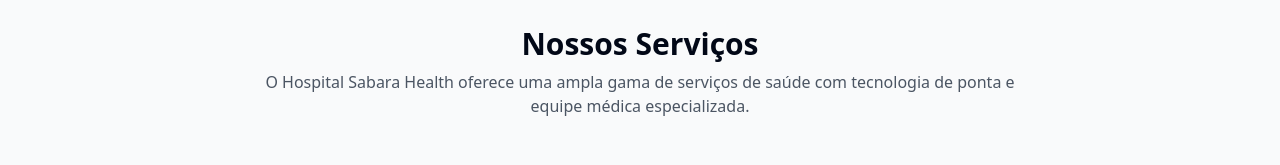
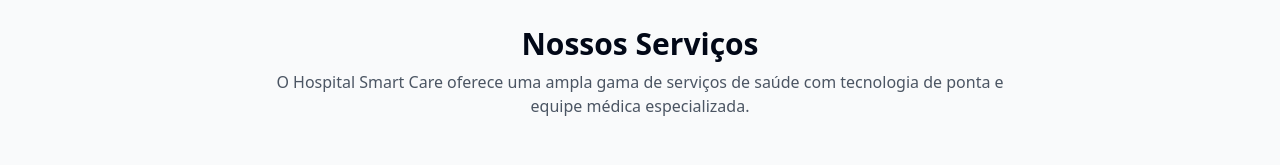
Before and after one commit to marcosmg17/sabara, a React (Vite) app: page / in a window 1280 px wide. Shown: the part 574-739 px from the top of the page. Built offline with nearby package versions, Linux system fonts and the light colour scheme.

Commit message:
Fix: Services section

```diff
--- a/src/components/Services.tsx
+++ b/src/components/Services.tsx
@@ -42,7 +42,7 @@ const Services: React.FC = () => {
         <div className="text-center mb-12">
           <h2 className="text-3xl font-bold mb-2">Nossos Serviços</h2>
           <p className="text-gray-600 max-w-3xl mx-auto">
-            O Hospital Sabara Health oferece uma ampla gama de serviços de saúde com tecnologia de ponta e equipe médica especializada.
+            O Hospital Smart Care oferece uma ampla gama de serviços de saúde com tecnologia de ponta e equipe médica especializada.
           </p>
         </div>
 
```
